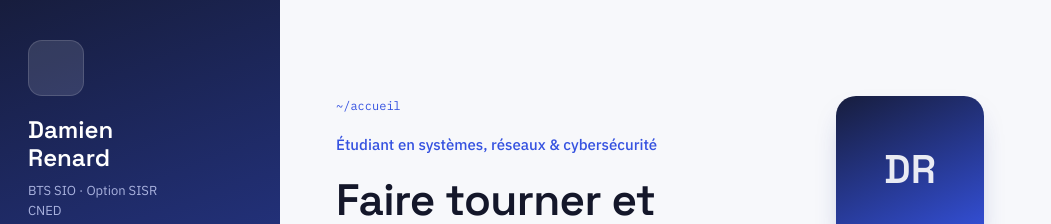
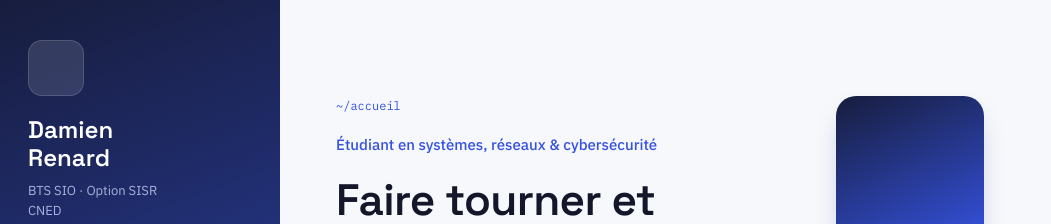
Before and after one commit to MonsoonD/PortfolioDR, a plain HTML site: page index.html in a window 1280 px wide. Shown: the top 224 px of the page, without its empty margins (0-1051 px from the left). Drawn offline with Linux system fonts and the light colour scheme.

Commit message:
Update index.html

```diff
--- a/index.html
+++ b/index.html
@@ -83,7 +83,7 @@
       <div class="hero-photo">
         <div class="photo-frame">
           <!-- Remplace ce bloc par : <img src="photo.jpg" alt="Photo de Damien Renard"> -->
-          <span class="photo-fallback">DR</span>
+          <span class="photo-fallback"></span>
         </div>
       </div>
     </div>
```
